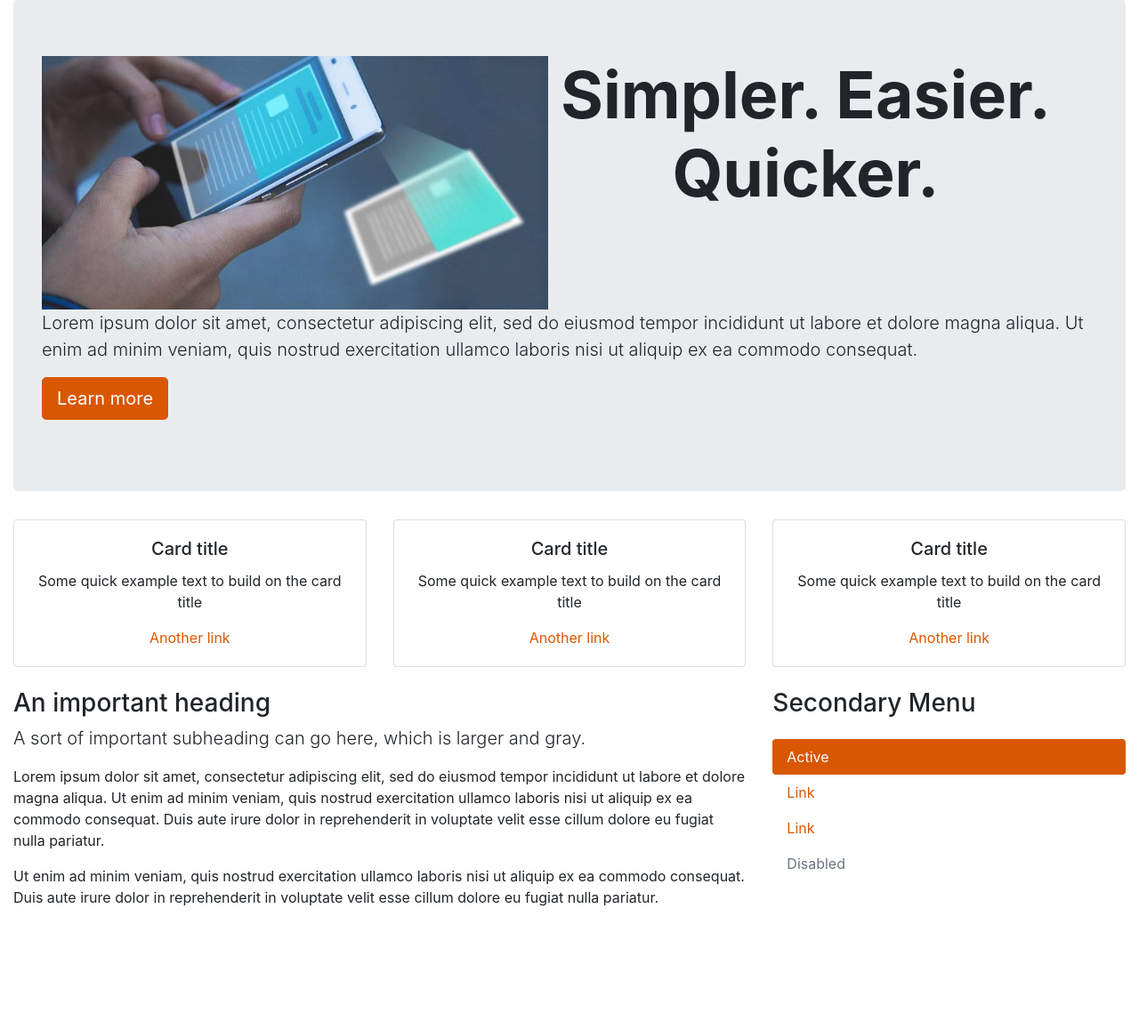
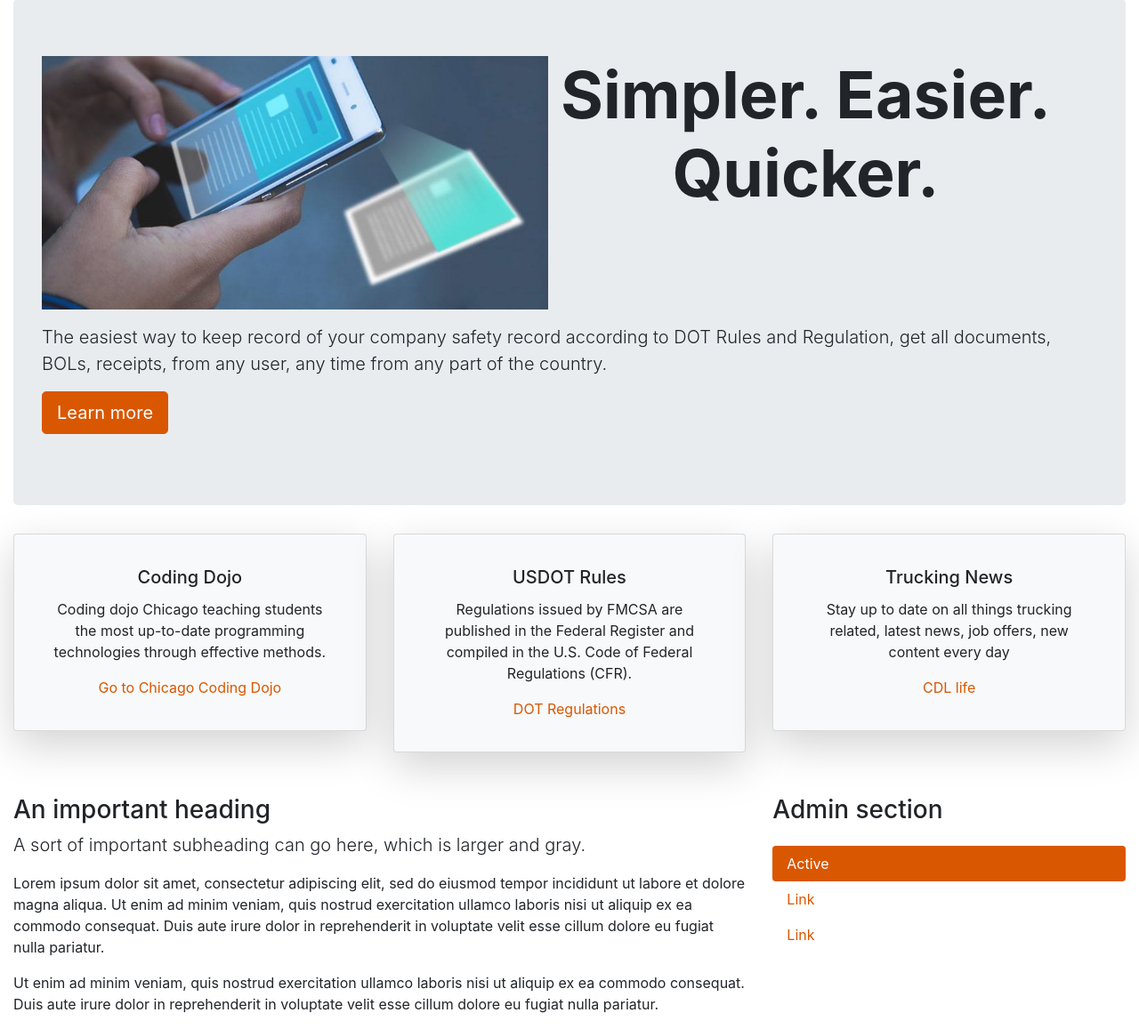
Before and after one commit to Nicu104/TruckCompanyOrganizer, a Django app: page / in a window 1280 px wide. Shown: the part 57-1214 px from the top of the page at 89% size. Before the commit the page ends 1076 px from the top, so only its background shows below. Run offline with Django 3.2, Linux system fonts and the light colour scheme; some libraries are stand-ins or nearby versions; some web fonts are replaced.

```diff
--- a/apps/main/static/css/my_styles.css
+++ b/apps/main/static/css/my_styles.css
@@ -8,7 +8,6 @@
 	}
 
 	.home-h1{
-
 		text-align: center;
 		font-size: 19pt;
 		font-weight: bold;
@@ -17,7 +16,6 @@
 	.body_display img{
 		max-width: 99%;
 }
-
 }
 @media only screen and (min-width: 601px){
 
@@ -25,11 +23,10 @@
 		margin-top: 20px;
 		width: 80%;
 		vertical-align: top;
-
 		margin: auto;
 	}
 	.body_display img{
-		max-width: 80%;
+		max-width: 90%;
 		margin: auto;
 	}
 	.home-h1{
--- a/apps/main/templates/src/index.html
+++ b/apps/main/templates/src/index.html
@@ -17,13 +17,13 @@
 
     <div class="container-fluid">
 
-    	<nav class="navbar navbar-expand-sm bg-dark navbar-dark">
+    	<nav class="navbar navbar-expand-lg bg-dark navbar-dark">
 			<a href="/" class="navbar-brand">Quixdoc</a>
-		    <button class="navbar-toggler" type="button" data-toggle="collapse" data-target="#navbar3">
+		    <button class="navbar-toggler" type="button" data-toggle="collapse" data-target="#navbar3" aria-controls="navbar3" aria-expanded="false" aria-label="Toggle navigation">
 		        <span class="navbar-toggler-icon"></span>
 		    </button>
 		    <div class="navbar-collapse collapse" id="navbar3">
-		        <ul class="navbar-nav">
+		        <ul class="navbar-nav mr-auto">
 		           <div class="dropdown">
 		            <li class="nav-item active">
 		                <a class="nav-link" href="{% url 'main:loginpage' %}">Log in </a>
@@ -48,8 +48,8 @@
 		<div class="jumbotron body_display">
 			<img src="/static/img/quixdoc.jpg" class="img-fluid" alt="Scanner">
 		    <h1 class="display-4 home-h1">Simpler. Easier. Quicker.</h1>
-		    <p class="lead">
-		    	Lorem ipsum dolor sit amet, consectetur adipiscing elit, sed do eiusmod tempor incididunt ut labore et dolore magna aliqua. Ut enim ad minim veniam, quis nostrud exercitation ullamco laboris nisi ut aliquip ex ea commodo consequat.
+		    <p class="lead mt-3">
+		    	The easiest way to keep record of your company safety record according to DOT Rules and Regulation, get all documents, BOLs, receipts, from any user, any time from any part of the country.
 		    </p>
 
 		    <p class="lead">
@@ -61,29 +61,29 @@
 
 	<div class="row">
 	    <div class="col-sm-12 col-md-4">
-	        <div class="card mb-4">
+	        <div class="card mb-4 bg-light shadow-lg p-3 mb-5 rounded">
 	            <div class="card-body text-center">
-	                <h5 class="card-title">Card title</h5>
-	                <p class="card-text">Some quick example text to build on the card title</p>
-	                <a href="#" class="card-link">Another link</a>
+	                <h5 class="card-title">Coding Dojo</h5>
+	                <p class="card-text">Coding dojo Chicago teaching students the most up-to-date programming technologies through effective methods.</p>
+	                <a href="https://www.codingdojo.com/" class="card-link">Go to Chicago Coding Dojo</a>
 	            </div>
 	        </div>
 	    </div>
 	    <div class="col-sm-12 col-md-4">
-	        <div class="card mb-4">
+	        <div class="card mb-4 bg-light shadow-lg p-3 mb-5 rounded">
 	            <div class="card-body text-center">
-	                <h5 class="card-title">Card title</h5>
-	                <p class="card-text">Some quick example text to build on the card title</p>
-	                <a href="#" class="card-link">Another link</a>
+	                <h5 class="card-title">USDOT Rules</h5>
+	                <p class="card-text">Regulations issued by FMCSA are published in the Federal Register and compiled in the U.S. Code of Federal Regulations (CFR).</p>
+	                <a href="https://www.fmcsa.dot.gov/regulations" class="card-link">DOT Regulations</a>
 	            </div>
 	        </div>
 	    </div>
-	    <div class="col-sm-12 col-md-4">
-	        <div class="card mb-4">
+	    <div class="col-sm-12 col-md-4 ">
+	        <div class="card mb-4 bg-light shadow-lg p-3 mb-5 rounded">
 	            <div class="card-body text-center">
-	                <h5 class="card-title">Card title</h5>
-	                <p class="card-text">Some quick example text to build on the card title</p>
-	                <a href="#" class="card-link">Another link</a>
+	                <h5 class="card-title">Trucking News</h5>
+	                <p class="card-text">Stay up to date on all things trucking related, latest news, job offers, new content every day</p>
+	                <a href="https://cdllife.com/top-trucking-news/" class="card-link">CDL life</a>
 	            </div>
 	        </div>
 	    </div>
@@ -104,7 +104,7 @@
 		    </div>
 
 		    <div class="col-sm-12 col-md-4">
-	        <h3 class="mb-4">Secondary Menu</h3>
+	        <h3 class="mb-4">Admin section</h3>
 
 	        <ul class="nav flex-column nav-pills">
 	            <li class="nav-item">
@@ -115,9 +115,6 @@
 	            </li>
 	            <li class="nav-item">
 	                <a class="nav-link" href="#">Link</a>
-	            </li>
-	            <li class="nav-item">
-	                <a class="nav-link disabled" href="#">Disabled</a>
 	            </li>
 	        </ul>
 	    	</div>
--- a/apps/main/urls.py
+++ b/apps/main/urls.py
@@ -4,17 +4,18 @@ from django.urls import re_path, include
 from . import views
 
 urlpatterns = [
-    re_path('^loginPage/$', views.log, name='loginpage'),
-    re_path('^register/$', views.register, name='registerpage'),
+    re_path('^loginPage$', views.log, name='loginpage'),
+    re_path('^register$', views.register, name='registerpage'),
     re_path('^registerForm$', views.registerForm, name='registerform'),
-    re_path('^logIn/$', views.logIn, name='loginform'),
+    re_path('^logIn$', views.logIn, name='loginform'),
 
     re_path('^registernewuser$', views.newUser, name='registernewuser'),
-    re_path('^tableLoads/$', views.loads, name='tableLoads'),
-    re_path('^images/$', views.images, name='images'),
-    re_path('^about/$', views.about, name='about'),
-    re_path('^howitworks/$', views.howitworks, name='howitworks'),
-    re_path('^learnmore/$', views.learnmore, name='learnmore'),
+    re_path('^tableLoads$', views.loads, name='tableLoads'),
+    re_path('^images$', views.images, name='images'),
+    re_path('^about$', views.about, name='about'),
+    re_path('^howitworks$', views.howitworks, name='howitworks'),
+    re_path('^learnmore$', views.learnmore, name='learnmore'),
+    re_path('^logout$', views.logout, name='logout'),
 
     re_path('', views.index, name='home'),
 
--- a/apps/main/views.py
+++ b/apps/main/views.py
@@ -42,6 +42,10 @@ def loads(request):
 def images(request):
     return render(request, 'src/images.html')
 
+def logout(request):
+    request.session.flush()
+    return redirect('/')
+
 # TODO render learn more page
 def learnmore(request):
     return redirect('src/learn_more.html')
```
Also changed, not shown: apps/main/templates/src/uploadPage.html (added, +88 -0 lines).
